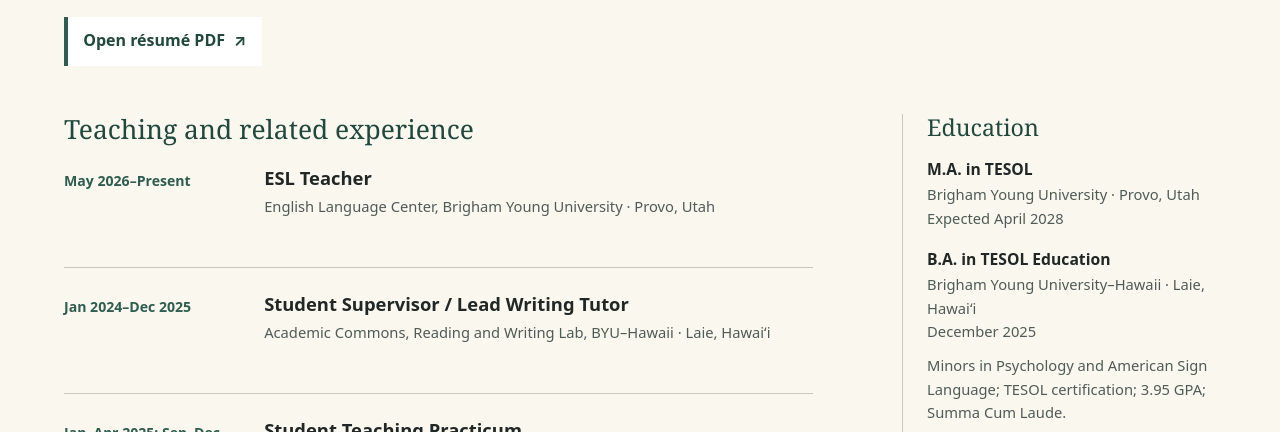
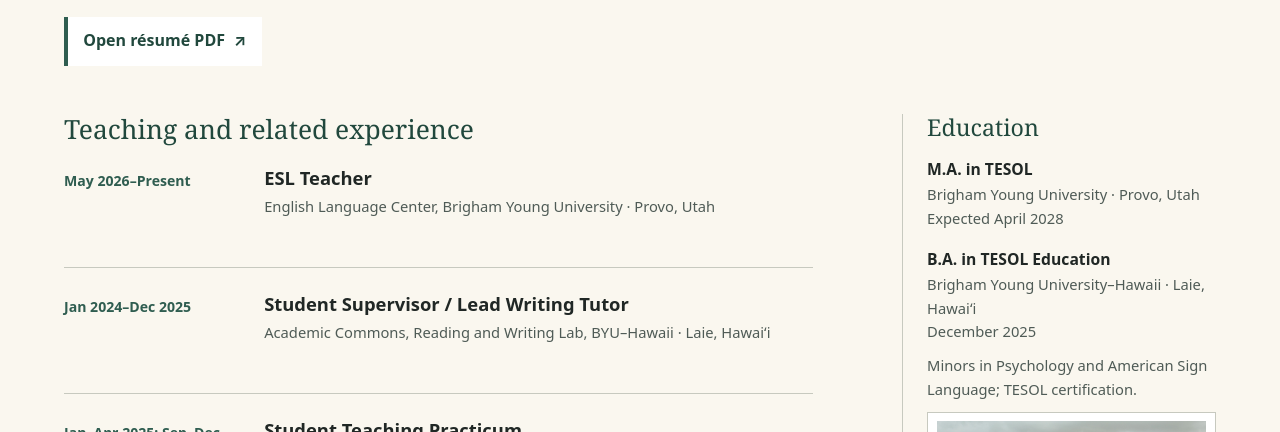
Before and after one commit to gracebsmith/tesol-teaching-portfolio, a plain HTML site: page experience.html in a window 1280 px wide. Shown: the part 341-773 px from the top of the page. Drawn offline with Linux system fonts and the light colour scheme.

Commit message:
Remove GPA and honors from education entry

```diff
--- a/experience.html
+++ b/experience.html
@@ -72,7 +72,7 @@
               <h3>Education</h3>
               <h4>M.A. in TESOL</h4><p>Brigham Young University · Provo, Utah<br>Expected April 2028</p>
               <h4>B.A. in TESOL Education</h4><p>Brigham Young University–Hawaii · Laie, Hawaiʻi<br>December 2025</p>
-              <p>Minors in Psychology and American Sign Language; TESOL certification; 3.95 GPA; Summa Cum Laude.</p>
+              <p>Minors in Psychology and American Sign Language; TESOL certification.</p>
             </div>
             <figure class="experience-photo">
               <img src="assets/images/byuh-graduation.jpg" alt="Grace Smith seated in graduation regalia outside Brigham Young University–Hawaii" width="2048" height="1361" loading="lazy">
```
